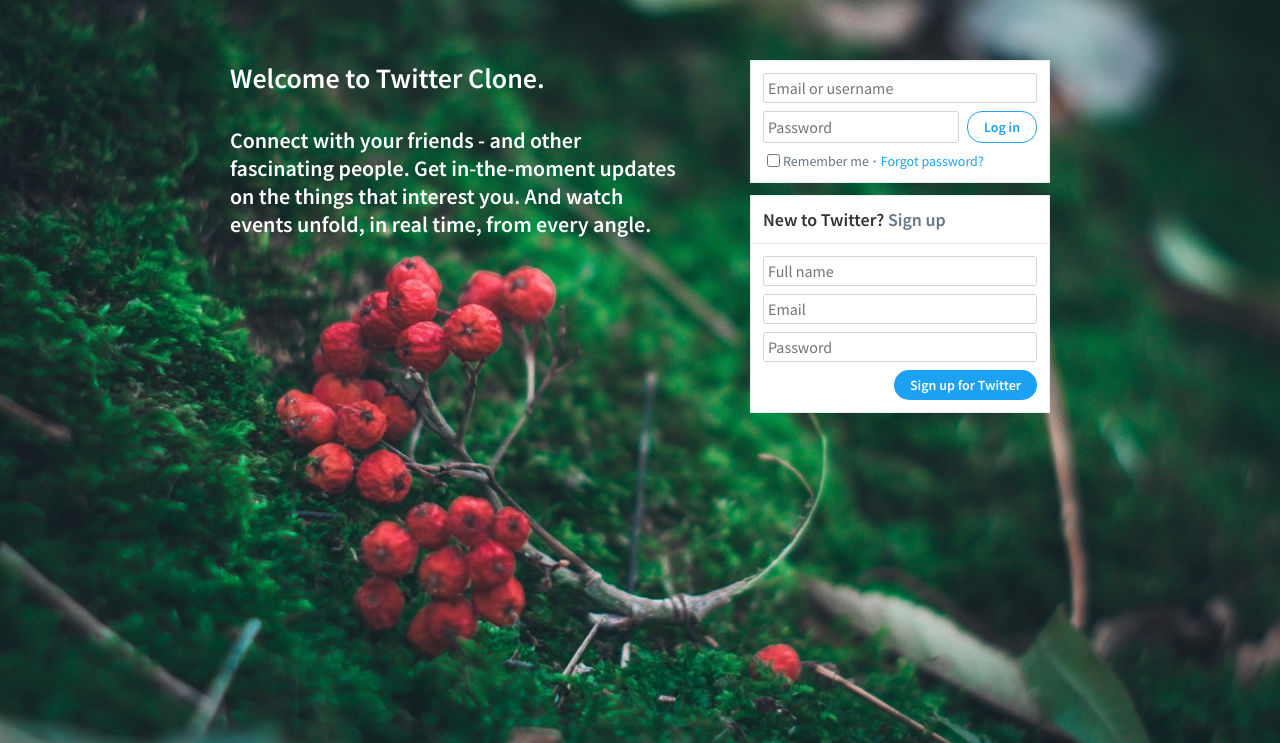
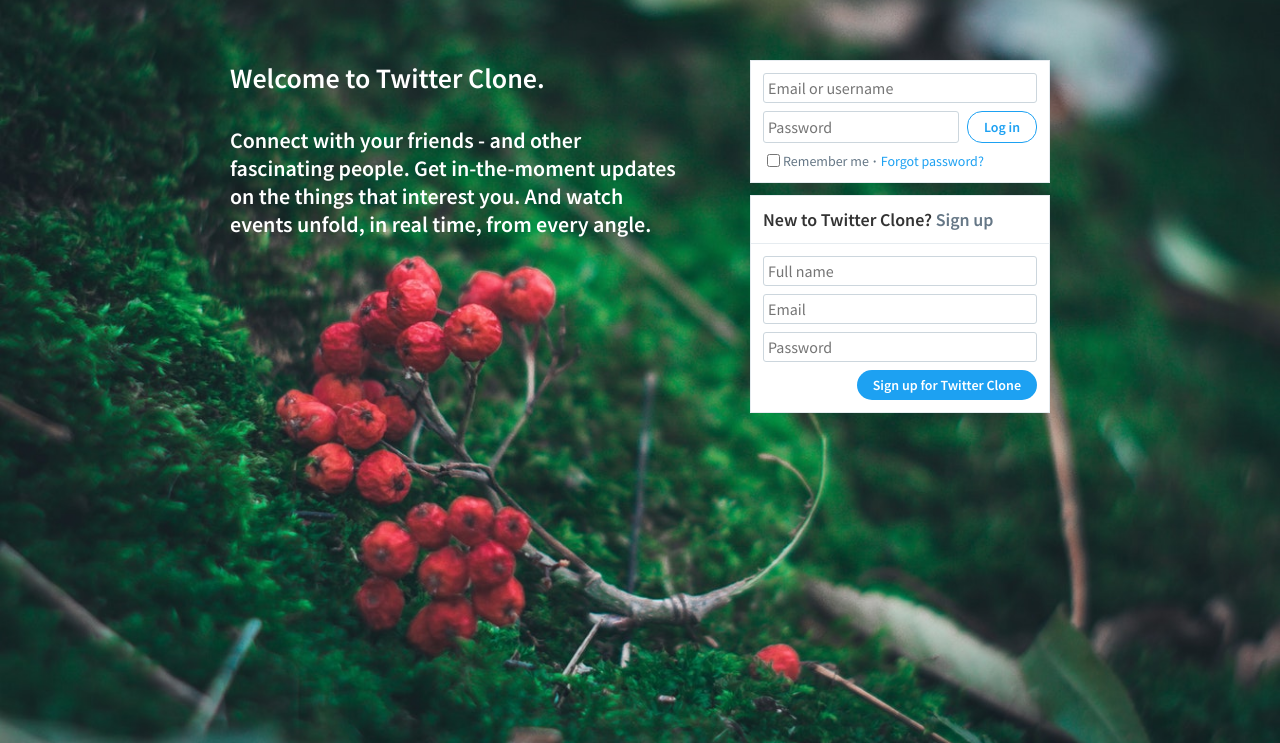
Before and after one commit to richellepenensoro/twitter-clone, a website: page views/landing.html in a window 1280 px wide. Shown: the part 57-800 px from the top of the page. Drawn offline with nearby package versions, Linux system fonts and the light colour scheme; files that its build step writes are made by us from their sources; files whose address does not match are found by name.

Commit message:
replace twitter strings with twitter clone

```diff
--- a/views/landing.html
+++ b/views/landing.html
@@ -45,7 +45,7 @@
 
             <form class="auth-form signup-form" action="#" method="post">
                 <header class="form-header">
-                    <h3 class="form-title">New to Twitter? <span>Sign up</span></h3>
+                    <h3 class="form-title">New to Twitter Clone? <span>Sign up</span></h3>
                 </header>
 
                 <main class="form-body">
@@ -59,7 +59,7 @@
                         <input type="password" name="password" placeholder="Password">
                     </div>
                     <footer class="actions">
-                        <button class="btn btn-primary">Sign up for Twitter</button>
+                        <button class="btn btn-primary">Sign up for Twitter Clone</button>
                     </footer>
                 </main>
             </form>
```
